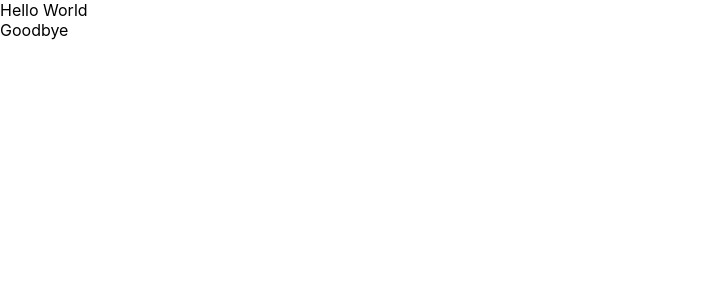
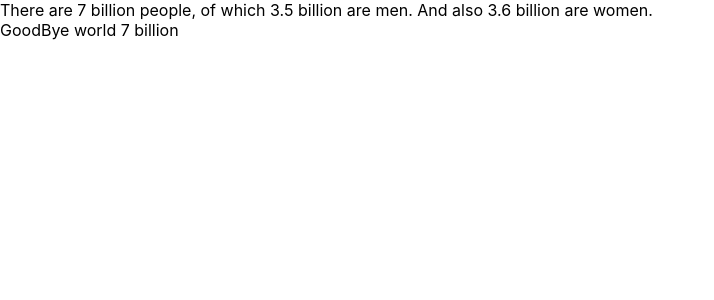
Before and after one commit to ViktorDojcinovski/react-first, a React (Create React App) app: page / in a window 1280 px wide. Shown: the top 300 px of the page, without its empty margins (0-714 px from the left). Built offline with nearby package versions, Linux system fonts and the light colour scheme.

Commit message:
Finish props drilling

```diff
--- a/src/App.js
+++ b/src/App.js
@@ -1,11 +1,21 @@
-import HelloWorld from "./HelloWorld.component";
+import Hello from "./HelloWorld.component";
 import GoodBye from "./GoodBye.component";
 
 function App() {
+  const people = "7 billion";
+  const men = "3.5 billion";
+  const women = "3.6 billion";
+  const a = [1, 2, 3];
+  const o = {
+    a: 1,
+    b: 2,
+    c: 3,
+  };
+
   return (
     <>
-      <HelloWorld />
-      <GoodBye />
+      <Hello people={people} men={men} women={women} a={a} o={o} />
+      <GoodBye people={people} />
     </>
   );
 }
--- a/src/GoodBye.component.js
+++ b/src/GoodBye.component.js
@@ -1,9 +1,11 @@
 import React from "react";
 
-function GoodBye() {
-  let goodBye = "Goodbye";
-
-  return <div>{goodBye}</div>;
+function GoodBye(props) {
+  return (
+    <>
+      <div>GoodBye world {props.people}</div>
+    </>
+  );
 }
 
 export default GoodBye;
--- a/src/HelloWorld.component.js
+++ b/src/HelloWorld.component.js
@@ -1,9 +1,14 @@
 import React from "react";
 
-class HelloWorld extends React.Component {
+class Hello extends React.Component {
   render() {
-    return <div>Hello World</div>;
+    return (
+      <div>
+        There are {this.props.people} people, of which {this.props.men} are men.
+        And also {this.props.women} are women.
+      </div>
+    );
   }
 }
 
-export default HelloWorld;
+export default Hello;
--- /dev/null
+++ b/src/utility_functions/test.js
@@ -0,0 +1,5 @@
+export function util() {
+  console.log("bla");
+}
+
+export const test = "Test string";
```
